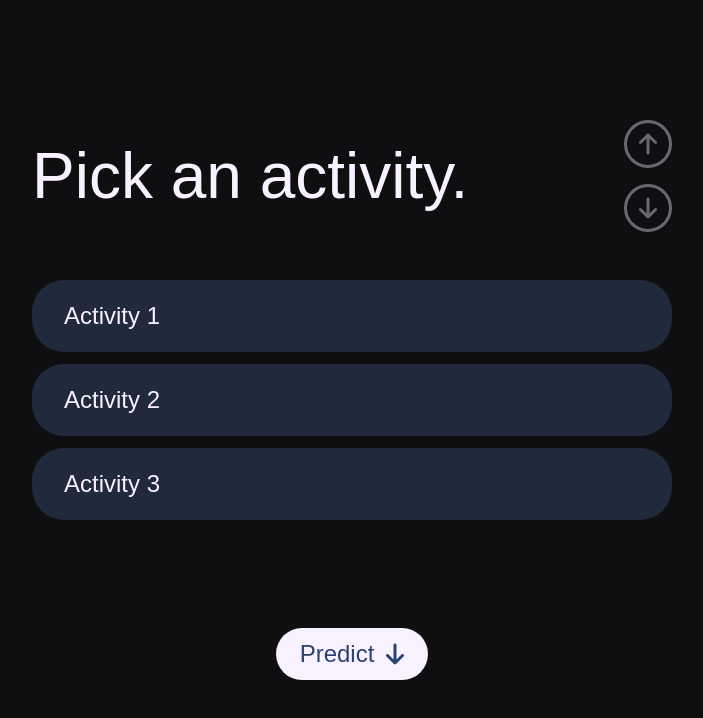
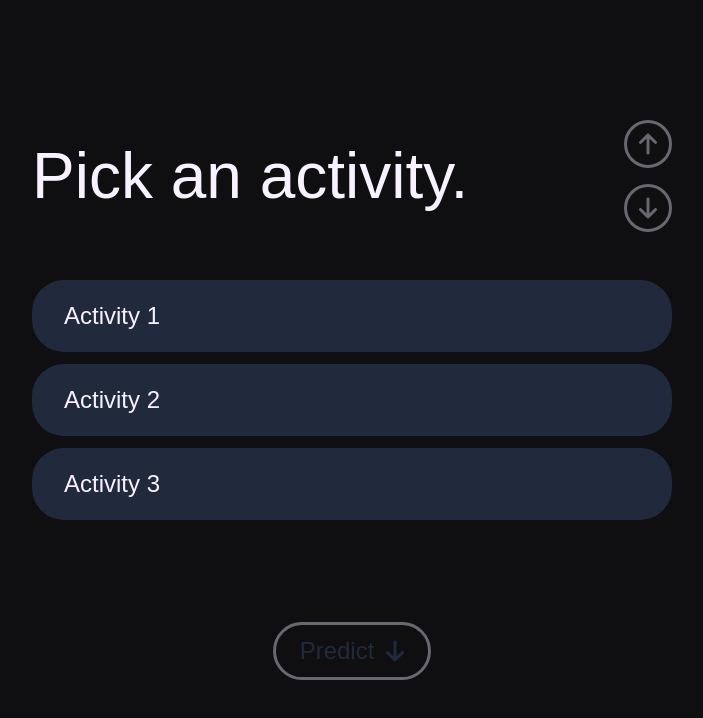
Before and after one commit to dzbarcea/a-simple-follow-through-app, a React (Create React App) app: page /pick-an-activity in a window 1280 px wide. Shown: the top 718 px of the page, without its empty margins (288-991 px from the left). Built offline with nearby package versions, Linux system fonts and the light colour scheme; a web font is replaced by a local one.

Commit message:
Selecting an activity now activates the button

```diff
--- a/src/atoms/Button/Button.css
+++ b/src/atoms/Button/Button.css
@@ -10,6 +10,7 @@
 .button-active {
     background-color: var(--text-main);
     color: var(--primary-main);
+    cursor: pointer;
 }
 
 .button-disabled {
--- a/src/components/ActivitySelector/ActivitySelector.tsx
+++ b/src/components/ActivitySelector/ActivitySelector.tsx
@@ -2,12 +2,12 @@ import React from 'react';
 import './ActivitySelector.css';
 
 interface ActivitySelectorProps {
-
+    onChange: () => void;
 }
 
 const ActivitySelector = (props: ActivitySelectorProps) => {
     return (
-        <form className='activity-selector'>
+        <form className='activity-selector' onChange={props.onChange}>
             <label className='selection'>
                 <input type='radio' name='activity'/>
                 <span>Activity 1</span>
--- a/src/pages/PickActivity.tsx
+++ b/src/pages/PickActivity.tsx
@@ -1,4 +1,4 @@
-import React from 'react';
+import React, {useEffect, useState} from 'react';
 import Header from '../atoms/Header/Header';
 import Button from '../atoms/Button/Button';
 import ActivitySelector from '../components/ActivitySelector/ActivitySelector';
@@ -8,13 +8,15 @@ interface PickActivityProps {
 }
 
 const PickActivity = (props: PickActivityProps) => {
+    const [hasSelection, setHasSelection] = useState(false);
+
     return (
         <>
             <Header title='Pick an activity.' subtitle='Some subtitle' />
 
-            <ActivitySelector />
+            <ActivitySelector onChange={() => setHasSelection(true)}/>
 
-            <Button text='Predict' status='active' />
+            <Button text='Predict' status={hasSelection ? 'active' : 'disabled'} />
         </>
     );
 }
```
